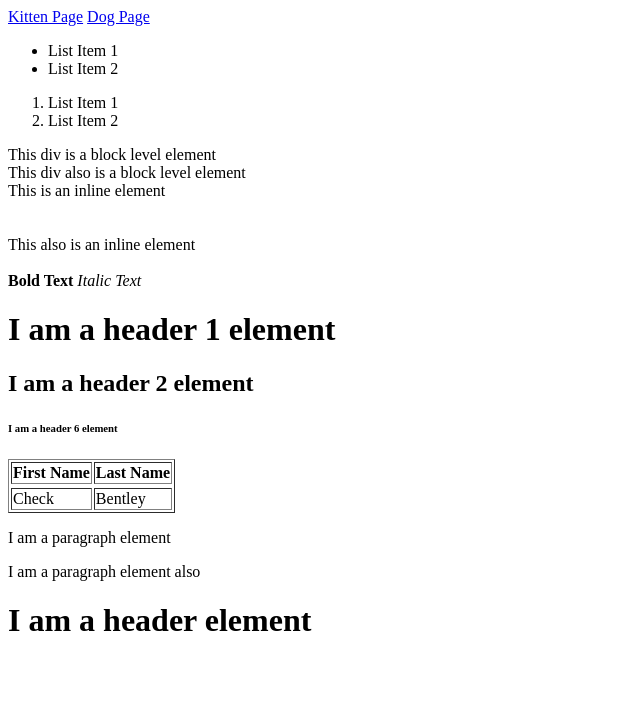
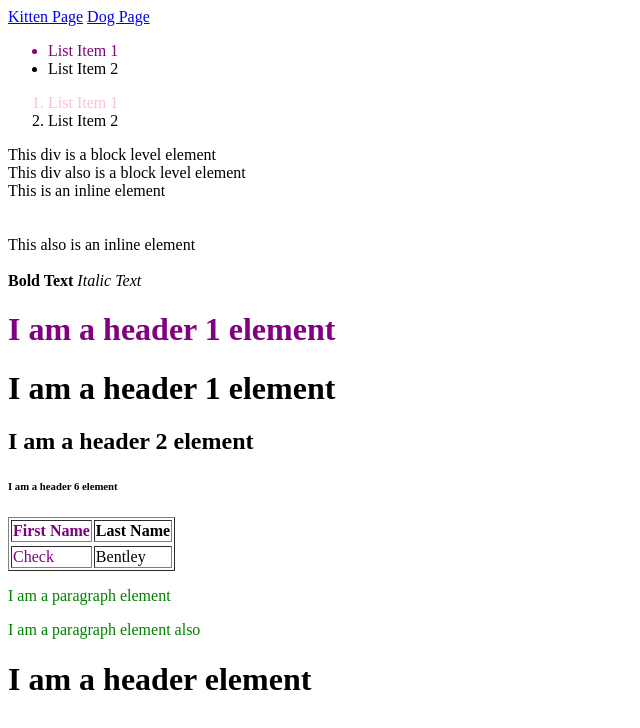
Before and after one commit to JeffJanes2023/march6cohort, a plain HTML site: page index.html in a window 1280 px wide. Shown: the whole page, without its empty margins (0-640 px from the left). Drawn offline with Linux system fonts and the light colour scheme.

Commit message:
version2

```diff
--- /dev/null
+++ b/css/main.css
@@ -0,0 +1,9 @@
+#firstH1{
+    color:purple;
+}
+ol li.FirstItem{
+    color:pink;
+}
+.FirstItem{
+    color:purple;
+}
--- a/index.html
+++ b/index.html
@@ -7,6 +7,16 @@
     <meta http-equiv="X-UA-Compatible" content="IE=edge">
     <meta name="viewport" content="width=device-width, initial-scale=1.0">
     <title>Document</title>
+
+    <style>
+        p{
+            color:green;
+        }
+    </style>
+
+    <link rel="stylesheet" href="css/main.css">
+
+
 </head>
 <body>
         <!--SYMANTIC elements-->
@@ -18,11 +28,11 @@
         </header>
 
         <ul>
-            <li>List Item 1 </li>
+            <li class="FirstItem">List Item 1 </li>
             <li>List Item 2 </li>
         </ul>
         <ol>
-            <li>List Item 1 </li>
+            <li class="FirstItem">List Item 1 </li>
             <li>List Item 2 </li>
         </ol>
 
@@ -40,19 +50,20 @@
         <b>Bold Text</b>
         <i>Italic Text</i>
 
+        <h1 id="firstH1">I am a header 1 element</h1>
         <h1>I am a header 1 element</h1>
-        <h2>I am a header 2 element</h2>
+               <h2>I am a header 2 element</h2>
         <h6>I am a header 6 element</h6>
 
         <table border =1>
             <tr>
                 <thead>
-                    <th>First Name</th>
+                    <th class="FirstItem">First Name</th>
                     <th>Last Name</th>
                 </thead>
             </tr>
             <tr>
-                <td>Check</td>
+                <td class="FirstItem">Check</td>
                 <td>Bentley</td>
             </tr>
         </table>
```
